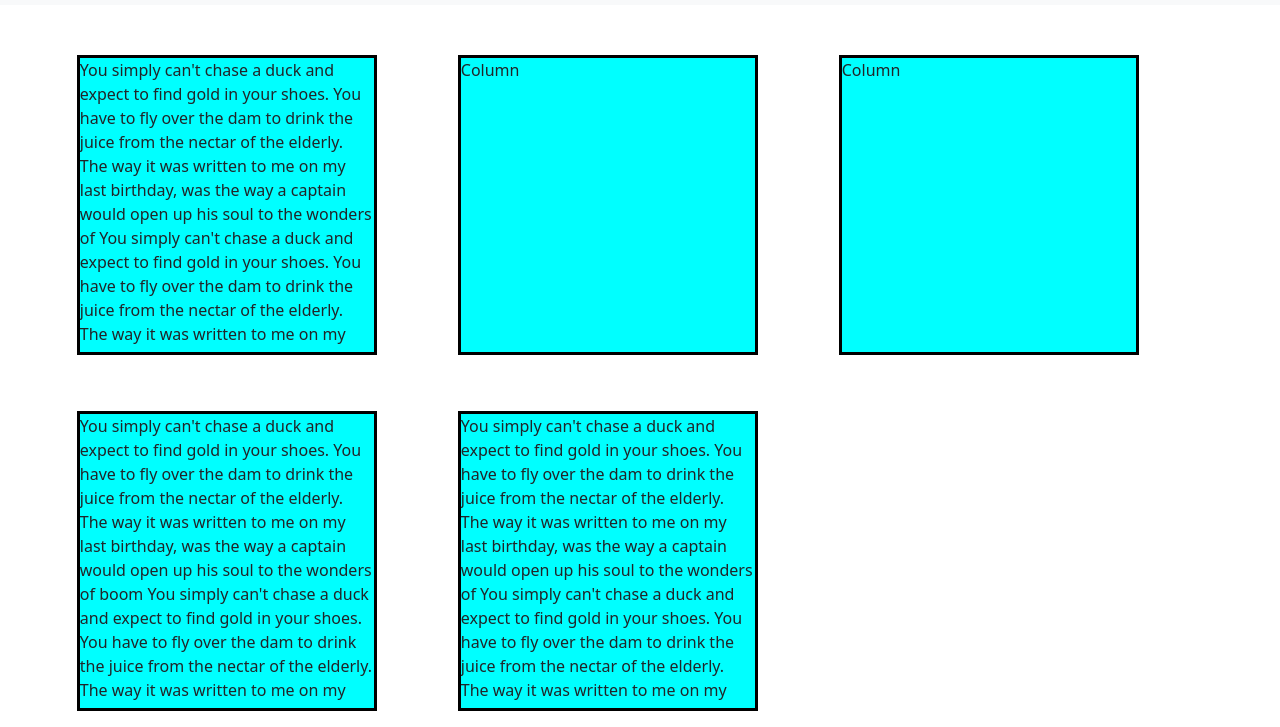
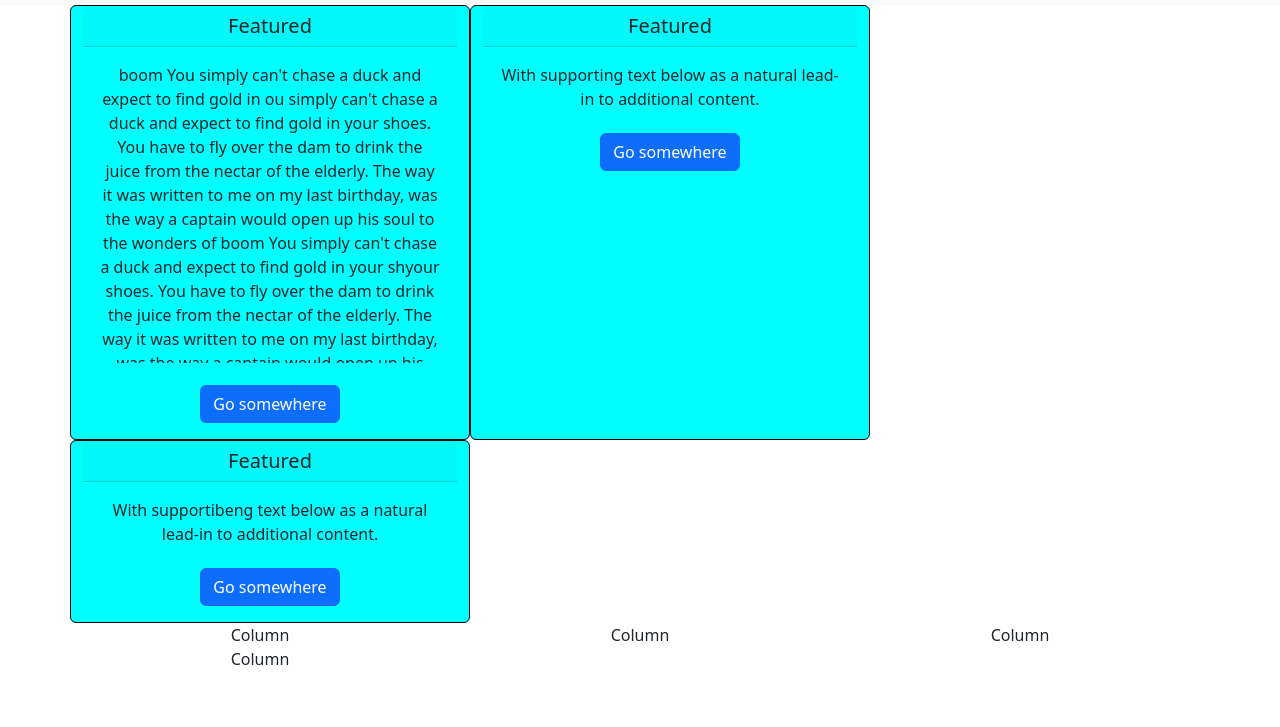
Before and after one commit to OhIts-HER/task_app, a plain HTML site: page index.html in a window 1280 px wide. Shown: the part 73-800 px from the top of the page. Drawn offline with nearby package versions, Linux system fonts and the light colour scheme.

Commit message:
Note Card Layout PT1

```diff
--- a/index.html
+++ b/index.html
@@ -189,31 +189,81 @@
       </div>
         <!--modalMAINend-->
 
-        <!--Note_card_display-->
-        <div class=" text-right" >
-          <div class="row-cols">
-            <div class="col" id= "note-card">
-             You simply can't chase a duck and expect to find gold in your shoes. You have to fly over the dam to drink the juice from the nectar of the elderly. The way it was written to me on my last birthday, was the way a captain would open up his soul to the wonders of
-              You simply can't chase a duck and expect to find gold in your shoes. You have to fly over the dam to drink the juice from the nectar of the elderly. The way it was written to me on my last birthday, was the way a captain would open up his soul to the wonders of
+        <!-- Note_card_display -->
+
+        <div class="container text-center">
+          <div class="row row-cols-3">
+            <div class="col card" id= "note-card">
+              <h5 class="card-header">Featured</h5>
+              <div class="card-body" >
+                <p class="card-text body-text">
+                  boom You simply can't chase a duck and expect to find gold in ou simply can't chase a duck and expect to find gold in your shoes. You have to fly over the dam to drink the juice from the nectar of the elderly. The way it was written to me on my last birthday, was the way a captain would open up his soul to the wonders of
+                  boom You simply can't chase a duck and expect to find gold in your shyour shoes. You have to fly over the dam to drink the juice from the nectar of the elderly. The way it was written to me on my last birthday, was the way a captain would open up his soul to the wonders ofWith supporting text below as a natural lead-in to additional contenWith supporting text below as a natural lead-in to additional content.</p>
+                <a href="#" class="btn btn-primary ">Go somewhere</a>
+              </div>
             </div>
-              <div class="col" id= "note-card">
-                Column
+            <div class="col card" id= "note-card">
+              <h5 class="card-header">Featured</h5>
+              <div class="card-body">
+                <p class="card-text body-text">With supporting text below as a natural lead-in to additional content.</p>
+                <a href="#" class="btn btn-primary">Go somewhere</a>
               </div>
-              <div class="col" id= "note-card">
-                Column
+            </div>
+            <div class="col card" id= "note-card">
+              <h5 class="card-header">Featured</h5>
+              <div class="card-body">
+                <p class="card-text body-text">With supportibeng text below as a natural lead-in to additional content.</p>
+                <a href="#" class="btn btn-primary">Go somewhere</a>
               </div>
-              <div class="col" id= "note-card">
-                You simply can't chase a duck and expect to find gold in your shoes. You have to fly over the dam to drink the juice from the nectar of the elderly. The way it was written to me on my last birthday, was the way a captain would open up his soul to the wonders of
-                boom You simply can't chase a duck and expect to find gold in your shoes. You have to fly over the dam to drink the juice from the nectar of the elderly. The way it was written to me on my last birthday, was the way a captain would open up his soul to the wonders of
-              </div>
-              <div class="col" id= "note-card">
-                You simply can't chase a duck and expect to find gold in your shoes. You have to fly over the dam to drink the juice from the nectar of the elderly. The way it was written to me on my last birthday, was the way a captain would open up his soul to the wonders of
-                You simply can't chase a duck and expect to find gold in your shoes. You have to fly over the dam to drink the juice from the nectar of the elderly. The way it was written to me on my last birthday, was the way a captain would open up his soul to the wonders of
-              </div>
+            </div>
+          </div>
+        </div>
 
 
-          </div>
+
+
+        <div class="container text-center">
+          <div class="row row-cols-3">
+            <div class="col">Column</div>
+            <div class="col">Column</div>
+            <div class="col">Column</div>
+            <div class="col">Column</div>
+
+
+    <!-- <div class="container overflow-hidden text-right " id="note-card">
+      <div class="row gy-5">
+
+        <div class="col-6 card">
+          <h5 class="card-header">Featured</h5>
+          <div class="card-body">
+          <div class="p-3 card-text body-text">boom You simply can't chase a duck and expect to find gold in ou simply can't chase a duck and expect to find gold in your shoes. You have to fly over the dam to drink the juice from the nectar of the elderly. The way it was written to me on my last birthday, was the way a captain would open up his soul to the wonders of
+            boom You simply can't chase a duck and expect to find gold in your shyour shoes. You have to fly over the dam to drink the juice from the nectar of the elderly. The way it was written to me on my last birthday, was the way a captain would open up his soul to the wonders ofWith supporting text below as a natural lead-in to additional contenWith supporting text below as a natural lead-in to additional content.</div>
+          <a href="#" class="btn btn-primary ">Go somewhere</a>
         </div>
+      </div>
+        <div class="col-6 card">
+          <h5 class="card-header">Featured</h5>
+          <div class="card-body">
+          <div class="p-3 ">Custom column padding</div>
+          <a href="#" class="btn btn-primary ">Go somewhere</a>
+        </div>
+      </div>
+        <div class="col-6 card">
+          <h5 class="card-header">Featured</h5>
+          <div class="card-body">
+          <div class="p-3">Custom column padding</div>
+          <a href="#" class="btn btn-primary ">Go somewhere</a>
+        </div>
+      </div>
+        <div class="col-6 card">
+          <h5 class="card-header">Featured</h5>
+          <div class="card-body">
+          <div class="p-3 ">Custom column padding</div>
+          <a href="#" class="btn btn-primary ">Go somewhere</a>
+        </div>
+      </div>
+      </div>
+    </div> -->
 
 
 
--- a/style.css
+++ b/style.css
@@ -51,37 +51,42 @@
  /* Note Card Content */
 
 
- #delete-btn {
+#delete-btn  {
     border: none;
-    margin-top: 220px;
-    margin-left: 170px;
+
+    margin-left: 200px;
     padding: 0px;
     font-size: small;
     color: rgb(118, 118, 121);
+    background-color: none;
 
  }
 
 /* index page */
+
  #note-card {
    background-color: aqua;
+   width: 400px;
 
 
- }
-.col{
-   width: 300px;
-   height: 300px;
+
+   /* margin-left:4%;
+   margin-top: 50px;  */
+
+   border-color: black;
+   border-style: solid;
+}
+
+
+
+
+
+.body-text{
+
+   max-height:300px;
    text-overflow: ellipsis;
    position: relative;
    display: inline-block;
    overflow: hidden;
    white-space:wrap;
-
-
-
-
-   margin-left:6%;
-   margin-top: 50px;
-
-   border-color: black;
-   border-style: solid;
 }
```
